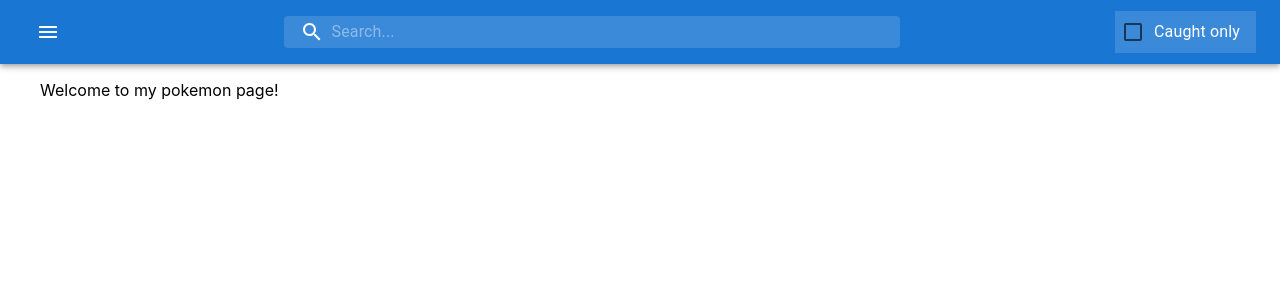
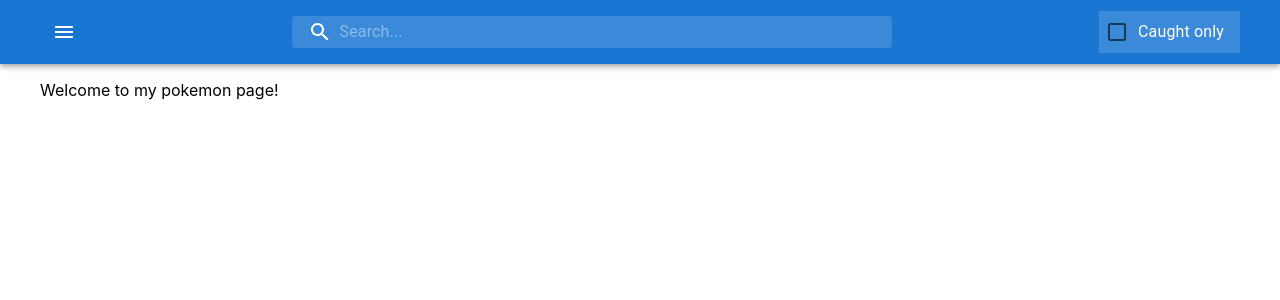
Before and after one commit to miklosabel/mindtech-pokeapp, a React (Create React App) app: page / in a window 1280 px wide. Shown: the top 300 px of the page. Built offline with nearby package versions, Linux system fonts and the light colour scheme.

Commit message:
appbar styles

```diff
--- /dev/null
+++ b/src/components/appbar/Appbar.scss
@@ -0,0 +1,9 @@
+@media (min-width: 1200px) {
+  .appbar-container{
+    align-self: center;
+    width: 1200px;
+		.appbar-content {
+			padding: 0;
+		}
+  }
+}
--- a/src/components/appbar/Appbar.tsx
+++ b/src/components/appbar/Appbar.tsx
@@ -11,10 +11,13 @@ import { alpha, styled } from "@mui/material/styles";
 import Toolbar from "@mui/material/Toolbar";
 import { ChangeEvent, FunctionComponent, useState } from "react";
 import { NavLink } from "react-router-dom";
+import '../../App.scss';
 import { PokemonTypeNames } from "../../constants/constants";
 import { useAppDispatch, useAppSelector } from "../../store/hooks";
 import { setPokemonSearchString } from "../../store/slices/searchPokemonSlice";
 import { switchFlag } from '../../store/slices/showOnlyCaughtSlice';
+import './Appbar.scss';
+
 
 const Search = styled("div")(({ theme }) => ({
 	position: "relative",
@@ -113,7 +116,8 @@ const Appbar: FunctionComponent = () => {
 	return (
 		<Box sx={{ flexGrow: 1 }}>
 			<AppBar position="static">
-				<Toolbar>
+				<div className="appbar-container">
+					<Toolbar className='appbar-content'>
 						<Box>
 							<IconButton
 								size="large"
@@ -152,8 +156,8 @@ const Appbar: FunctionComponent = () => {
 								/>
 							</StyledFormGroup>
 						</Box>
-
 					</Toolbar>
+				</div>
 			</AppBar>
 			{renderMenu}
 		</Box>
```
Lines whose indentation alone changed are shown as unchanged.
